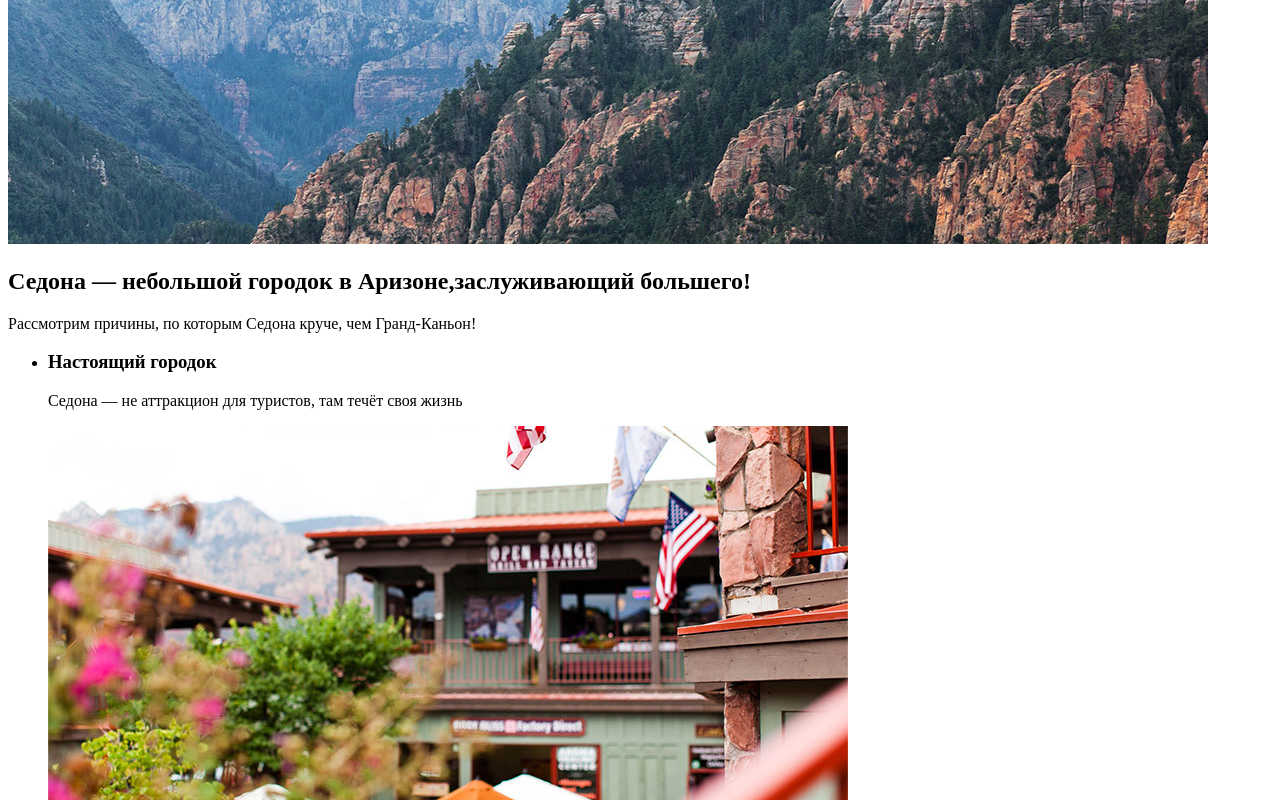
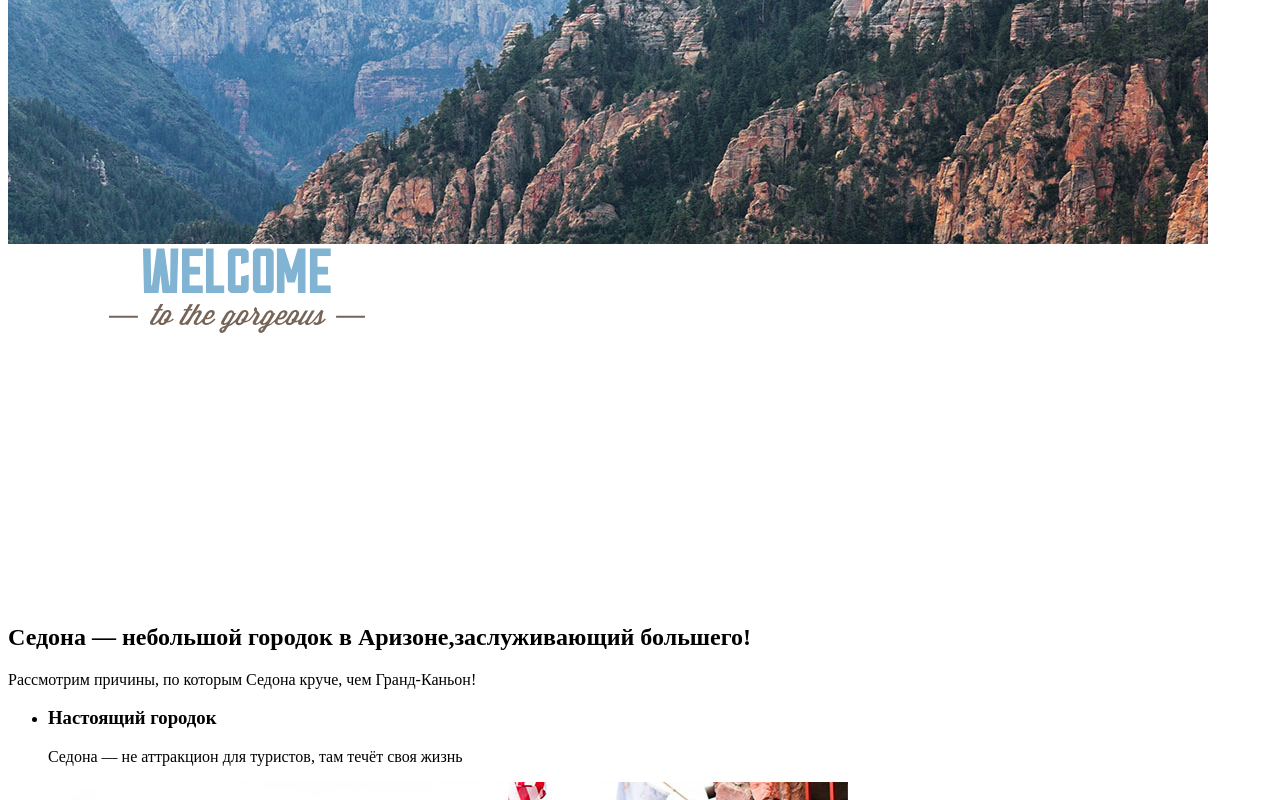
Before and after one commit to htmlacademy-htmlcss/1781351-sedona-35, a plain HTML site: page index.html in a window 1280 px wide. Shown: the part 546-1346 px from the top of the page. Drawn offline with Linux system fonts and the light colour scheme; files that its build step writes are made by us from their sources.

Commit message:
Правка баннера

```diff
--- a/index.html
+++ b/index.html
@@ -50,6 +50,8 @@
       <div class="main-logo">
         <img class="main-logo__logo" src="images/index-background.jpg" alt="welcome to sedona" width="1200px"
           height="485px">
+        <img class="main-logo__logo" src="images/icons/welcome.svg" alt="welcome to sedona" width="
+        458px" height="352px">
       </div>
 
       <!-- Преимущества -->
```
